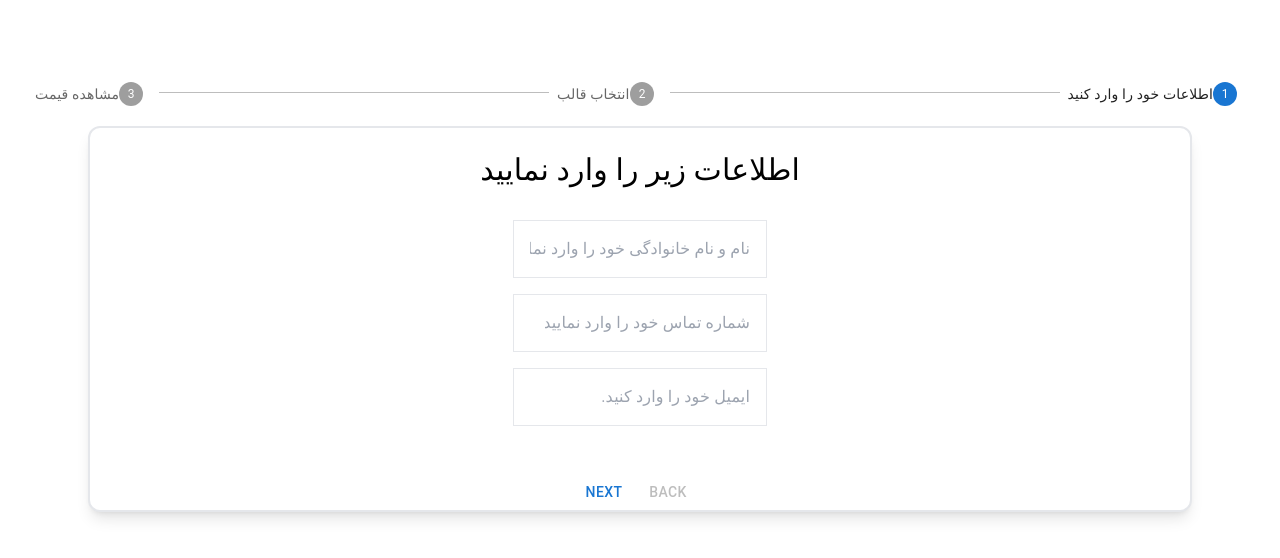
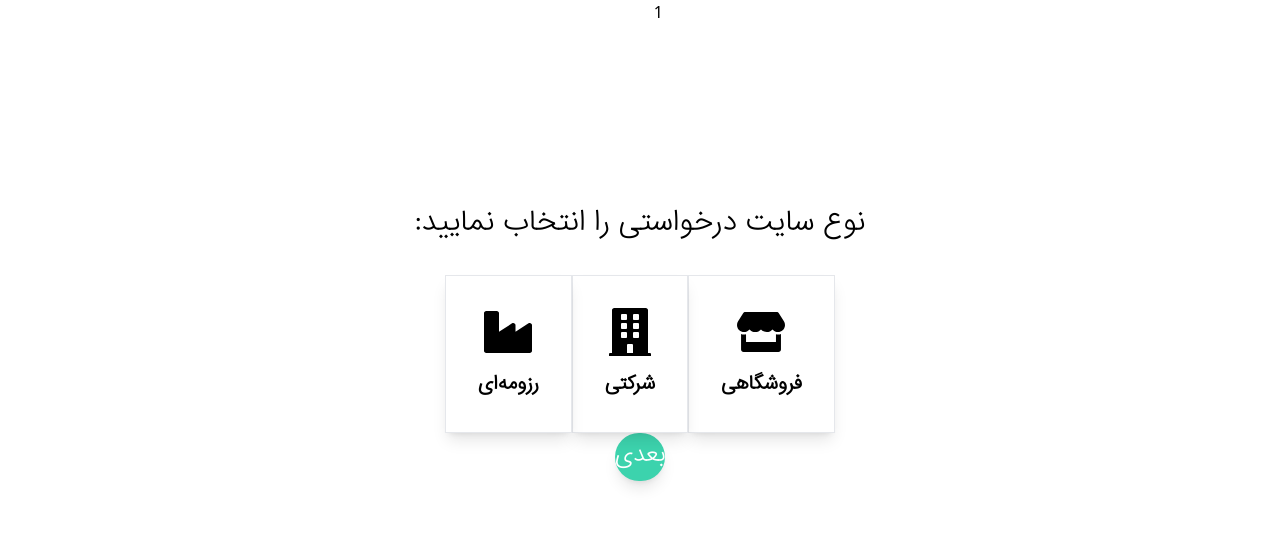
Before and after one commit to oo11boy/webunicode, a Next.js app: page /requestSite/1 in a window 1280 px wide. Shown: the top 558 px of the page. Built offline with nearby package versions, Linux system fonts and the light colour scheme.

Commit message:
feat: add step 1 & 2 && basic design

```diff
--- a/src/Components/Requestsite/Requestsite.css
+++ b/src/Components/Requestsite/Requestsite.css
@@ -1,9 +1,9 @@
-.formstep1 label{
-    left: unset;
-    right: 20px;
+.step1 *{
+font-family: 'iransans'!important;
 }
-.rsitebg{
-    background: rgb(19,6,236);
-    background: linear-gradient(90deg, rgba(19,6,236,1) 0%, rgba(255,0,30,1) 100%, rgba(0,212,255,1) 100%);
+
+.btnnext{
+    background: #3CD3AD;
+    color: white;
 
 }
--- a/src/Components/Requestsite/Requestsite.js
+++ b/src/Components/Requestsite/Requestsite.js
@@ -1,126 +1,40 @@
 "use client";
-
-import * as React from "react";
-import Box from "@mui/material/Box";
-import Stepper from "@mui/material/Stepper";
-import Step from "@mui/material/Step";
-import StepButton from "@mui/material/StepButton";
-import Button from "@mui/material/Button";
-import Typography from "@mui/material/Typography";
-import { useState } from "react";
+import React, { useState } from "react";
 import Step1 from "./Step1";
+import Step3 from "./Step3";
 import Step2 from "./Step2";
-import Step3 from "./Step3";
-
-const steps = ["اطلاعات خود را وارد کنید", "انتخاب قالب", "مشاهده قیمت"];
-
+import Step4 from "./Step4";
+import "./Requestsite.css";
+import Step5 from "./Step5";
 export default function Requestsite() {
-  const [activeStep, setActiveStep] = useState(0);
-  const [completed, setCompleted] = useState({});
-
-  const totalSteps = () => {
-    return steps.length;
-  };
-
-  const completedSteps = () => {
-    return Object.keys(completed).length;
-  };
-
-  const isLastStep = () => {
-    return activeStep === totalSteps() - 1;
-  };
-
-  const allStepsCompleted = () => {
-    return completedSteps() === totalSteps();
-  };
-
-  const handleNext = () => {
-    const newActiveStep =
-      isLastStep() && !allStepsCompleted()
-        ? // It's the last step, but not all steps have been completed,
-          // find the first step that has been completed
-          steps.findIndex((step, i) => !(i in completed))
-        : activeStep + 1;
-    setActiveStep(newActiveStep);
-  };
-
-  const handleBack = () => {
-    setActiveStep((prevActiveStep) => prevActiveStep - 1);
-  };
-
-  const handleStep = (step) => () => {
-    setActiveStep(step);
-  };
-
-  const handleComplete = () => {
-    setCompleted({
-      ...completed,
-      [activeStep]: true,
-    });
-    handleNext();
-  };
-
-  const handleReset = () => {
-    setActiveStep(0);
-    setCompleted({});
-  };
+  const [step, setStep] = useState(1);
+  const steptitle = ["1", "2", "3", "4", "5"];
 
   return (
-    <div className="container-field bg-[#9844F1] h-lvh">
-      <Box sx={{ width: "100%" }} className="container pt-20">
-        <Stepper nonLinear activeStep={activeStep}>
-          {steps.map((label, index) => (
-            <Step key={label} completed={completed[index]}>
-              <StepButton color="inherit" onClick={handleStep(index)}>
-                {label}
-              </StepButton>
-            </Step>
-          ))}
-        </Stepper>
-        <div>
-          {allStepsCompleted() ? (
-            <>
-              <Typography sx={{ mt: 2, mb: 1 }}>
-                All steps completed - you&apos;re finished
-              </Typography>
-              <Box sx={{ display: "flex", flexDirection: "row", pt: 2 }}>
-                <Box sx={{ flex: "1 1 auto" }} />
-                <Button onClick={handleReset}>Reset</Button>
-              </Box>
-            </>
-          ) : (
-            <>
-             <div className="h-[80vh] mt-5 flex flex-col justify-between items-center w-[90%] m-auto border-2 border-gray-200 shadow-lg rounded-xl bg-white">
-
-              <Typography className="w-full h-[90%]" component={"div"} sx={{ mt: 2, mb: 1, py: 1 }}>
-                 {activeStep === 0 && <Step1 />}
-                  {activeStep === 1 && <Step2 />}
-                  {activeStep === 2 && <Step3 />}
-
-              </Typography>
-              <Box sx={{ display: "flex", flexDirection: "row", pt: 2 }}>
-                <Button
-                  color="inherit"
-                  disabled={activeStep === 0}
-                  onClick={handleBack}
-                  sx={{ mr: 1 }}
-                >
-                  Back
-                </Button>
-                <Box sx={{ flex: "1 1 auto" }} />
-                {activeStep !== steps.length &&
-
-                    <Button onClick={handleComplete}>
-
-                        Next
-                    </Button>
-                }
-              </Box>
-              </div>
-            </>
-          )}
-        </div>
-      </Box>
+    <div className="bg-[#9844F1] flex flex-col min-h-lvh">
+      <div className="flex h-[15vh] bg-[#9844F1] mx-auto w-[80%] items-center">
+        {steptitle.map((item, index) => (
+          <React.Fragment key={index}>
+            <span
+              className={`w-[2.5%] flex justify-center ${
+                step === index + 1 ? "text-yellow-300" : "text-white"
+              }`}
+            >
+              {item}
+            </span>
+            {index < steptitle.length - 1 && (
+              <div className="linediv w-[30%] h-[2px] bg-white"></div>
+            )}
+          </React.Fragment>
+        ))}
+      </div>
+      <div className="container min-h-[80vh] bg-white rounded-2xl">
+        {step == 1 && <Step1 setStep={setStep} step={step} />}
+        {step == 2 && <Step2 setStep={setStep} step={step} />}
+        {step == 3 && <Step3 setStep={setStep} step={step} />}
+        {step == 4 && <Step4 setStep={setStep} step={step} />}
+        {step == 5 && <Step5 setStep={setStep} step={step} />}
+      </div>
     </div>
   );
 }
--- a/src/Components/Requestsite/Step1.js
+++ b/src/Components/Requestsite/Step1.js
@@ -1,14 +1,128 @@
-import React from 'react'
+import { useState } from "react";
+import {
+  FaStore,
+  FaBuilding,
 
-export default function Step1() {
+  FaIndustry,
+} from "react-icons/fa";
+
+export default function Step2({ step, setStep }) {
+  const [selectedType, setSelectedType] = useState("");
+  const [selectedOption, setSelectedOption] = useState("");
+
+  const siteTypes = [
+    { label: "فروشگاهی", value: "store", icon: <FaStore /> },
+    { label: "شرکتی", value: "company", icon: <FaBuilding /> },
+    { label: "رزومه‌ای", value: "resume", icon: <FaIndustry /> },
+  ];
+
+  const storeOptions = [
+    { label: "زیر 100 محصول", value: "under_100" },
+    { label: "100 تا 1000 محصول", value: "100_to_1000" },
+    { label: "بیش از 1000 محصول", value: "above_1000" },
+  ];
+
+  const companyOptions = [
+    { label: "شرکتم کوچک است", value: "small_company" },
+    { label: "شرکتم بزرگ است", value: "large_company" },
+  ];
+
+  const handleSelect = (value) => {
+    setSelectedType(value);
+    setSelectedOption(""); // Reset the secondary option when type changes
+  };
+
+  const isNextButtonEnabled = () => {
+    // If "resume" is selected, enable the button
+    if (selectedType === "resume") {
+      return true;
+    }
+    // If "store" or "company" is selected, the button is enabled only when an option is selected
+    if (
+      (selectedType === "store" || selectedType === "company") &&
+      selectedOption
+    ) {
+      return true;
+    }
+    // Otherwise, the button remains disabled
+    return false;
+  };
+
   return (
-    <div className='flex h-[100%] flex-col justify-center items-center'>
-    <h3 className='text-3xl mb-8'>اطلاعات زیر را وارد نمایید</h3>
-        <form action="" className='flex w-full flex-col justify-center items-center'>
-            <input type="text" name="" id="" className='bg-[#F7F8F9] border mb-4 border-gray-500 w-[60%] p-4 rounded-md' placeholder='نام و نام خانوادگی خود را وارد نمایید.'/>
-            <input type="number" className='bg-[#F7F8F9] border mb-4 border-gray-500 w-[60%] p-4 rounded-md' placeholder="شماره تماس خود را وارد نمایید."/>
-            <input type="mail" className='bg-[#F7F8F9] border mb-4 border-gray-500 w-[60%] p-4 rounded-md' placeholder='ایمیل خود را وارد کنید.'/>
-        </form>
+    <div className="flex min-h-[80vh] step1 flex-col justify-center items-center">
+      <h3 className="text-3xl mb-8">نوع سایت درخواستی را انتخاب نمایید:</h3>
+      <div className="flex flex-wrap justify-center items-center gap-8">
+        {siteTypes.map((type) => (
+          <div
+            key={type.value}
+            onClick={() => handleSelect(type.value)}
+            className={`relative p-8 w-64 h-64 cursor-pointer border rounded-3xl shadow-lg transition-transform transform hover:scale-105 hover:shadow-2xl hover:bg-blue-100 ${
+              selectedType === type.value
+                ? "border-blue-500 bg-blue-50"
+                : "bg-white"
+            }`}
+          >
+            <div className="flex flex-col items-center justify-center h-full">
+              <span className="text-5xl mb-4">{type.icon}</span>
+              <h4 className="text-xl font-semibold">{type.label}</h4>
+            </div>
+            {selectedType === type.value && (
+              <div className="absolute top-0 left-0 right-0 bottom-0 rounded-3xl bg-blue-200 opacity-20"></div>
+            )}
+          </div>
+        ))}
+      </div>
+
+      {/* Conditional rendering for store options */}
+      {selectedType === "store" && (
+        <div className="mt-8 flex flex-wrap justify-center items-center gap-8">
+          {storeOptions.map((option) => (
+            <div
+              key={option.value}
+              onClick={() => setSelectedOption(option.value)}
+              className={`p-6 cursor-pointer w-56 text-center border rounded-xl shadow-md transition-transform transform hover:scale-105 hover:bg-green-100 ${
+                selectedOption === option.value
+                  ? "border-green-500 bg-green-50"
+                  : "bg-white"
+              }`}
+            >
+              <h4 className="text-lg font-medium">{option.label}</h4>
+            </div>
+          ))}
+        </div>
+      )}
+
+      {/* Conditional rendering for company options */}
+      {selectedType === "company" && (
+        <div className="mt-8 flex flex-wrap justify-center items-center gap-8">
+          {companyOptions.map((option) => (
+            <div
+              key={option.value}
+              onClick={() => setSelectedOption(option.value)}
+              className={`p-6 cursor-pointer w-56 text-center border rounded-xl shadow-md transition-transform transform hover:scale-105 hover:bg-yellow-100 ${
+                selectedOption === option.value
+                  ? "border-yellow-500 bg-yellow-50"
+                  : "bg-white"
+              }`}
+            >
+              <h4 className="text-lg font-medium">{option.label}</h4>
+            </div>
+          ))}
+        </div>
+      )}
+
+      <div className="flex gap-8">
+
+
+
+        <button
+          className="btnnext text-2xl py-2 px-8 mt-12 rounded-full shadow-lg transition-all hover:scale-105 hover:shadow-xl disabled:opacity-50"
+          onClick={() => setStep(step + 1)}
+          disabled={!isNextButtonEnabled()}
+        >
+          بعدی
+        </button>
+      </div>
     </div>
-  )
+  );
 }
--- a/src/Components/Requestsite/Step2.js
+++ b/src/Components/Requestsite/Step2.js
@@ -1,7 +1,77 @@
-import React from 'react'
+import React, { useState, useEffect } from "react";
 
-export default function Step2() {
+export default function Step2({ step, setStep }) {
+  const [formData, setFormData] = useState({
+    name: "",
+    phone: "",
+    email: "",
+  });
+
+  const [isNextDisabled, setIsNextDisabled] = useState(true);
+
+  // Update button state whenever form data changes
+  useEffect(() => {
+    const { name, phone, email } = formData;
+    if (name && phone && email) {
+      setIsNextDisabled(false); // Enable the button if all fields are filled
+    } else {
+      setIsNextDisabled(true); // Disable the button if any field is empty
+    }
+  }, [formData]);
+
+  const handleInputChange = (e) => {
+    const { name, value } = e.target;
+    setFormData({
+      ...formData,
+      [name]: value,
+    });
+  };
+
   return (
-    <div>Step2</div>
-  )
+    <div className="flex min-h-[80vh] step1 flex-col justify-center items-center">
+      <h3 className="text-3xl mb-8">اطلاعات زیر را وارد نمایید</h3>
+      <form className="flex w-full flex-col justify-center items-center">
+        <input
+          type="text"
+          name="name"
+          value={formData.name}
+          onChange={handleInputChange}
+          className="bg-[#F7F8F9] border mb-4 border-gray-500 w-[60%] p-8 rounded-xl"
+          placeholder="نام و نام خانوادگی خود را وارد نمایید."
+        />
+        <input
+          type="number"
+          name="phone"
+          value={formData.phone}
+          onChange={handleInputChange}
+          className="bg-[#F7F8F9] border mb-4 border-gray-500 w-[60%] p-8 rounded-xl"
+          placeholder="شماره تماس خود را وارد نمایید."
+        />
+        <input
+          type="email"
+          name="email"
+          value={formData.email}
+          onChange={handleInputChange}
+          className="bg-[#F7F8F9] border mb-4 border-gray-500 w-[60%] p-8 rounded-xl"
+          placeholder="ایمیل خود را وارد کنید."
+        />
+      </form>
+
+      <div className="flex gap-8">
+        <button
+          className="btnnext text-2xl py-2 px-8 mt-12 rounded-full shadow-lg transition-all hover:scale-105 hover:shadow-xl"
+          onClick={() => setStep(step - 1)}
+        >
+          قبلی
+        </button>
+        <button
+          className="btnnext text-2xl py-2 px-8 mt-12 rounded-full shadow-lg transition-all hover:scale-105 hover:shadow-xl disabled:opacity-50"
+          onClick={() => setStep(step + 1)}
+          disabled={isNextDisabled}
+        >
+          بعدی
+        </button>
+      </div>
+    </div>
+  );
 }
--- a/src/Components/Requestsite/Step3.js
+++ b/src/Components/Requestsite/Step3.js
@@ -1,7 +1,9 @@
 import React from 'react'
 
-export default function Step3() {
+export default function Step3({step,setStep}) {
   return (
-    <div>Step3</div>
+    <div>
+      <button onClick={()=>setStep(step-1)}>قبلی</button>
+    </div>
   )
 }
--- /dev/null
+++ b/src/Components/Requestsite/Step4.js
@@ -0,0 +1,7 @@
+import React from 'react'
+
+export default function Step4({step,setStep}) {
+  return (
+    <div>Step4</div>
+  )
+}
--- /dev/null
+++ b/src/Components/Requestsite/Step5.js
@@ -0,0 +1,7 @@
+import React from 'react'
+
+export default function Step5({ step, setStep }) {
+  return (
+    <div>Step5</div>
+  )
+}
--- a/src/app/layout.js
+++ b/src/app/layout.js
@@ -1,5 +1,5 @@
 import "./globals.css";
-
+import "./fonts.css"
 export const metadata = {
   title: "Create Next App",
   description: "Generated by create next app",
```
